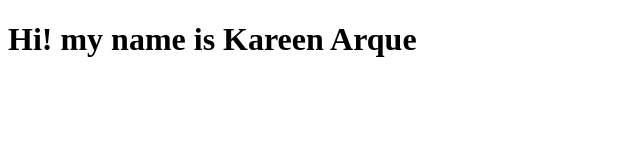
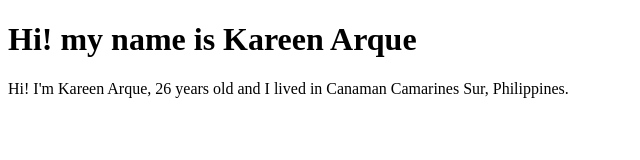
Before and after one commit to kareen0525arque/kareen0525arque.github.io, a plain HTML site: page index.html in a window 1280 px wide. Shown: the whole page, without its empty margins (0-640 px from the left). Drawn offline with Linux system fonts and the light colour scheme.

Commit message:
Initial Commit

```diff
--- a/index.html
+++ b/index.html
@@ -6,5 +6,6 @@
 </head>
 <body>
  <h1>Hi! my name is Kareen Arque</h1>
+ <p>Hi! I'm Kareen Arque, 26 years old and I lived in Canaman Camarines Sur, Philippines.</p>
 </body>
 </html>
```
